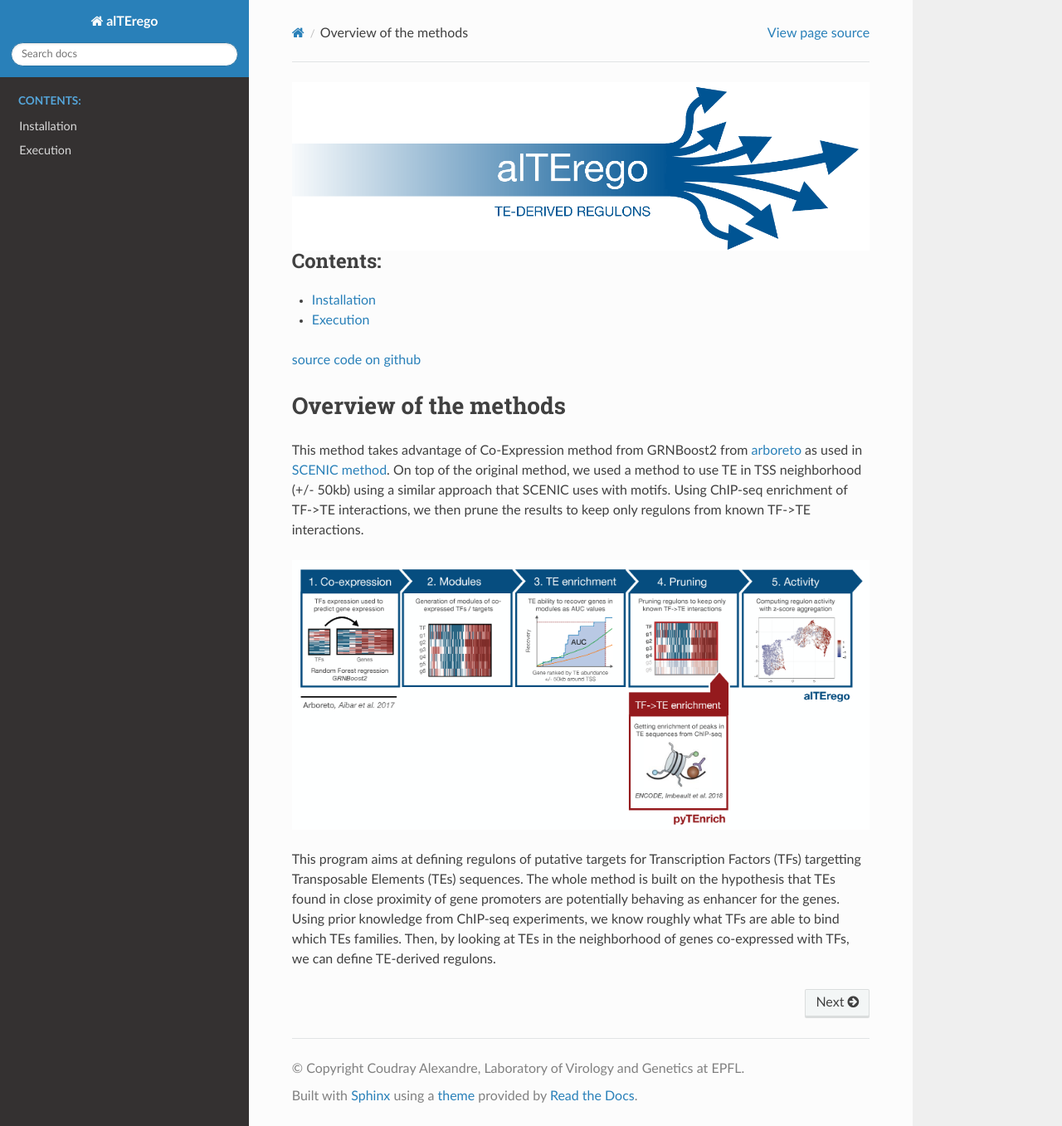
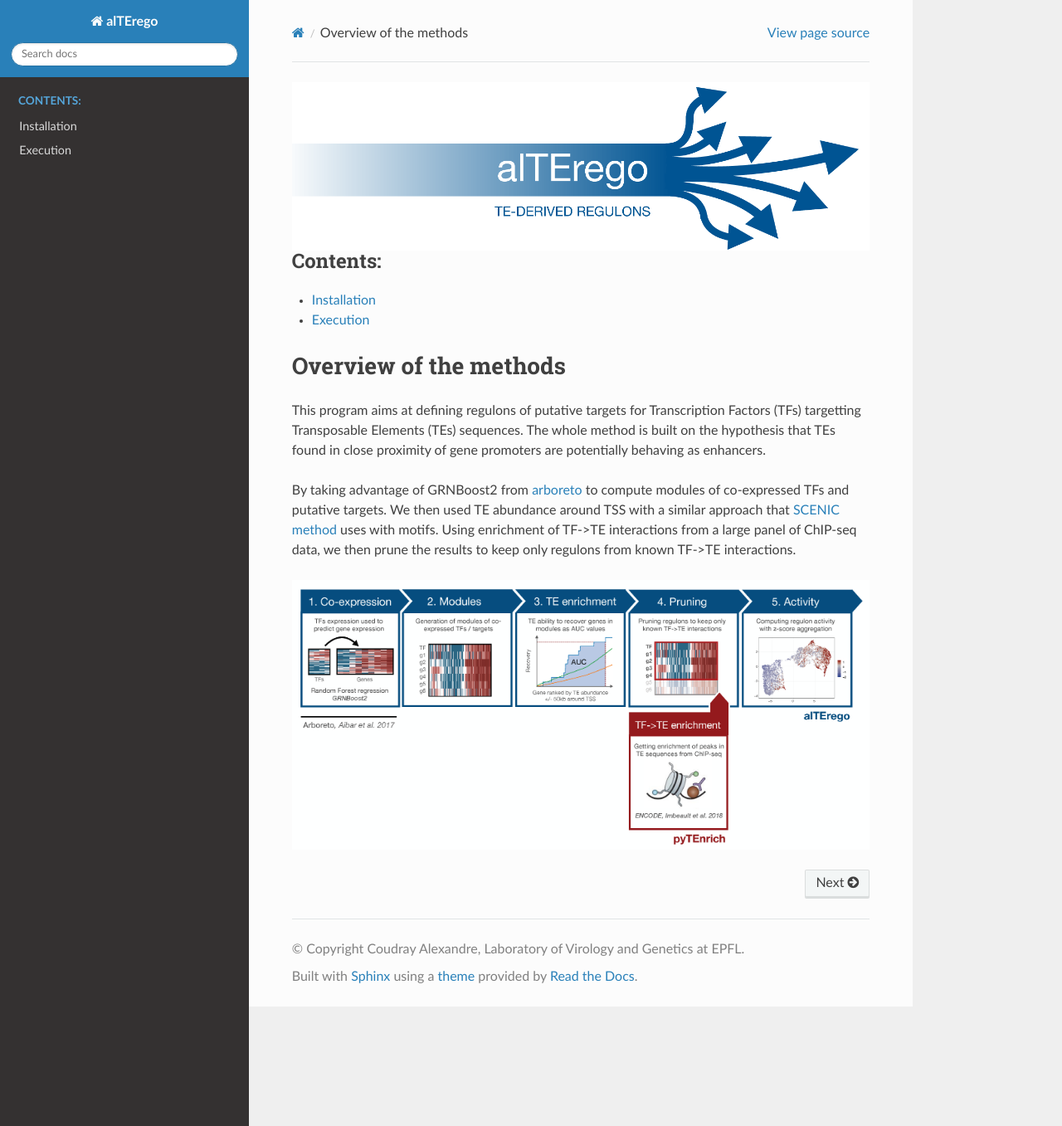
Before and after one commit to alexdray86/alTErego, a Sphinx documentation site: the page built from docs/index.rst, in a window 1280 px wide and 1357 px high. Shown: the whole window at 83% size. Built offline with Sphinx 7.4.7 and the Read the Docs theme 2.0.0, drawn with Linux system fonts in a browser that asks for light colours.

Commit message:
docs again

```diff
--- a/docs/index.rst
+++ b/docs/index.rst
@@ -12,13 +12,11 @@
    usage/installation.rst
    usage/execution.rst
 
-`source code on github <https://c4science.ch/diffusion/11057>`_
-
 Overview of the methods
 =======================
 
-This method takes advantage of Co-Expression method from GRNBoost2 from `arboreto <https://arboreto.readthedocs.io/en/latest/>`_ as used in `SCENIC method <https://www.nature.com/articles/nmeth.4463>`_. On top of the original method, we used a method to use TE in TSS neighborhood (+/- 50kb) using a similar approach that SCENIC uses with motifs. Using ChIP-seq enrichment of TF->TE interactions, we then prune the results to keep only regulons from known TF->TE interactions.
+This program aims at defining regulons of putative targets for Transcription Factors (TFs) targetting Transposable Elements (TEs) sequences. The whole method is built on the hypothesis that TEs found in close proximity of gene promoters are potentially behaving as enhancers.
+
+By taking advantage of GRNBoost2 from `arboreto <https://arboreto.readthedocs.io/en/latest/>`_  to compute modules of co-expressed TFs and putative targets. We then used TE abundance around TSS with a similar approach that `SCENIC method <https://www.nature.com/articles/nmeth.4463>`_ uses with motifs. Using enrichment of TF->TE interactions from a large panel of ChIP-seq data, we then prune the results to keep only regulons from known TF->TE interactions.
 
 .. image:: images/alTErego_design.png
-
-This program aims at defining regulons of putative targets for Transcription Factors (TFs) targetting Transposable Elements (TEs) sequences. The whole method is built on the hypothesis that TEs found in close proximity of gene promoters are potentially behaving as enhancer for the genes. Using prior knowledge from ChIP-seq experiments, we know roughly what TFs are able to bind which TEs families. Then, by looking at TEs in the neighborhood of genes co-expressed with TFs, we can define TE-derived regulons.
```
Also changed, not shown: 5 other files.
